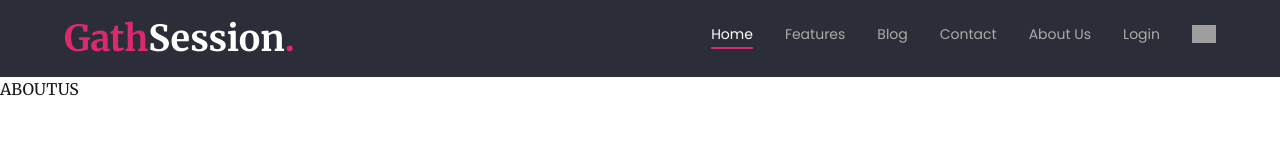
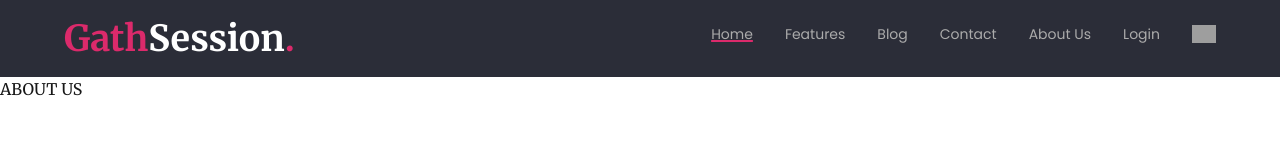
Before and after one commit to sushtsdvg/online-forum, a Next.js app: page /about-us in a window 1280 px wide. Shown: the top 160 px of the page. Built offline with nearby package versions, Linux system fonts and the light colour scheme; grey boxes are pictures that could not be loaded.

Commit message:
fix(): used map to map array

```diff
--- a/src/app/about-us/page.tsx
+++ b/src/app/about-us/page.tsx
@@ -1,5 +1,5 @@
 const aboutUs = () => {
-  return (<h1 className="uppercase">aboutUs</h1>);
+  return <h1 className="uppercase">about Us</h1>;
 };
 
 export default aboutUs;
--- a/src/app/contact-us/page.tsx
+++ b/src/app/contact-us/page.tsx
@@ -1,5 +1,5 @@
 const contactUs = () => {
-  return <h1 className="uppercase">contactUs</h1>;
+  return <h1 className="uppercase">contact Us</h1>;
 };
 
 export default contactUs;
--- a/src/app/layout.tsx
+++ b/src/app/layout.tsx
@@ -1,37 +1,39 @@
 import Header, { headerPropsType } from "@/components/Header";
 import type { Metadata } from "next";
-import localFont from "next/font/local";
 import "./globals.css";
 const getHeaderData = (): headerPropsType[] => {
   return [
     {
-      heading: {
-        part1: "Gath",
-        part2: "Session",
-        part3: ".",
-      },
-      menuItems: {
-        item1: "Home",
-        item2: "Features",
-        item3: "Blog",
-        item4: "Contact",
-        item5: "About Us",
-        item6: "Login",
-      },
+      heading: [{ part: "Gath" }, { part: "Session" }, { part: "." }],
+      navLinks: [
+        {
+          title: "Home",
+          path: "/",
+        },
+        {
+          title: "Features",
+          path: "/features",
+        },
+        {
+          title: "Blog",
+          path: "/blog",
+        },
+        {
+          title: "Contact",
+          path: "/contact-us",
+        },
+        {
+          title: "About Us",
+          path: "/about-us",
+        },
+        {
+          title: "Login",
+          path: "/login",
+        },
+      ],
     },
   ];
 };
-
-const geistSans = localFont({
-  src: "./fonts/GeistVF.woff",
-  variable: "--font-geist-sans",
-  weight: "100 900",
-});
-const geistMono = localFont({
-  src: "./fonts/GeistMonoVF.woff",
-  variable: "--font-geist-mono",
-  weight: "100 900",
-});
 
 export const metadata: Metadata = {
   title: "Online Forum",
@@ -46,15 +48,13 @@ export default function RootLayout({
   const headerData = getHeaderData();
   return (
     <html lang="en">
-      <body
-        className={`${geistSans.variable} ${geistMono.variable} antialiased`}
-      >
+      <body>
         {headerData.map((header) => {
           return (
             <Header
-              key={header.heading.part1}
+              key={header.heading[0].part}
               heading={header.heading}
-              menuItems={header.menuItems}
+              navLinks={header.navLinks}
             />
           );
         })}
--- a/src/app/login/page.tsx
+++ b/src/app/login/page.tsx
@@ -1,4 +1,3 @@
-"use client";
 import FormWrapper, {
   FormType,
   IlookUpValidations,
@@ -40,7 +39,10 @@ const getFormData = (): FormType[] => {
   ];
 };
 const lookUpValidations: IlookUpValidations = {
-  email: yup.string().email().required("Email is required"),
+  email: yup
+    .string()
+    .email("Enter a valid Email")
+    .required("Email is required"),
   password: yup.string().required("Password is required").min(6),
 };
 const page = () => {
@@ -119,12 +121,7 @@ const page = () => {
             </div>
             <div className="inline-flex flex-row justify-center gap-2 m-2">
               <div className="inline-flex gap-2 ">
-                <input
-                  type="checkbox"
-                  name="Remember Me"
-                  id="checkbox"
-                  required
-                />
+                <input type="checkbox" name="Remember Me" id="checkbox" />
                 <label htmlFor="remember Me">Remember Me</label>
               </div>
               <div className="text-blue-600">
--- a/src/components/Header.tsx
+++ b/src/components/Header.tsx
@@ -1,53 +1,79 @@
 import Image from "next/image";
 import Link from "next/link";
-export type headerPropsType = {
-  heading: {
-    part1: string;
-    part2: string;
-    part3: string;
-  };
-  menuItems: {
-    item1: string;
-    item2: string;
-    item3: string;
-    item4: string;
-    item5: string;
-    item6: string;
-  };
-};
-
-const Header = ({ heading, menuItems }: headerPropsType) => {
+export interface headerPropsType {
+  heading: [
+    {
+      part: string;
+    },
+    {
+      part: string;
+    },
+    {
+      part: string;
+    }
+  ];
+  navLinks: [
+    {
+      title: string;
+      path: string;
+    },
+    {
+      title: string;
+      path: string;
+    },
+    {
+      title: string;
+      path: string;
+    },
+    {
+      title: string;
+      path: string;
+    },
+    {
+      title: string;
+      path: string;
+    },
+    {
+      title: string;
+      path: string;
+    }
+  ];
+}
+const Header = ({ heading, navLinks }: headerPropsType) => {
   return (
     <div className="bg-[#2b2d38] w-max-[1920px] py-4 px-16">
       <div className="flex justify-between">
         <div className="flex text-4xl font-bold leading-[45.25px]">
-          <h1 className="text-[#db2a6b]">{heading.part1}</h1>
-          <h1 className="text-[#ffffff]">{heading.part2}</h1>
-          <h1 className="text-[#db2a6b]">{heading.part3}</h1>
+          {heading.map((headingPart) => (
+            <h1
+              className={
+                headingPart.part === heading[1].part
+                  ? "text-white"
+                  : "text-[#db2a6b]"
+              }
+              key={headingPart.part}
+            >
+              {headingPart.part}
+            </h1>
+          ))}
         </div>
         <div className="justify-items-center pt-2">
-          <ul className="flex list-none gap-8 font-poppins">
-            <Link
-              href="#"
-              className="text-sm text-[#FFFFFF] underline underline-offset-8 decoration-[#DB2A6B] decoration-2"
-            >
-              {menuItems.item1}
-            </Link>
-            <Link href="/features" className="text-sm text-[#ABABAB]">
-              {menuItems.item2}
-            </Link>
-            <Link href="/blog" className="text-sm text-[#ABABAB]">
-              {menuItems.item3}
-            </Link>
-            <Link href="/contact-us" className="text-sm text-[#ABABAB]">
-              {menuItems.item4}
-            </Link>
-            <Link href="/about-us" className="text-sm text-[#ABABAB]">
-              {menuItems.item5}
-            </Link>
-            <Link href="/login" className="text-sm text-[#ABABAB]">
-              {menuItems.item6}
-            </Link>
+          <ul className="flex list-none gap-8 font-poppins pb-2">
+            {navLinks.map((link) => (
+              <li key={link.title} className="text-sm text-[#ABABAB]">
+                <Link
+                  href={link.path}
+                  passHref
+                  className={
+                    link.path === navLinks[0].path
+                      ? "underline underline-offset-1 decoration-2 decoration-[#DB2A6B]"
+                      : ""
+                  }
+                >
+                  {link.title}
+                </Link>
+              </li>
+            ))}
             <button>
               <Image
                 src={"/images/Menu.svg"}
@@ -64,3 +90,6 @@ const Header = ({ heading, menuItems }: headerPropsType) => {
 };
 
 export default Header;
+// Use NavLink
+// Use Map function
+// Use props
--- a/src/components/Login.tsx
+++ b/src/components/Login.tsx
@@ -1,5 +1,4 @@
 "use client";
-
 import { Formik, FormikErrors, useFormikContext } from "formik";
 import Image from "next/image";
 import { ReactNode } from "react";
@@ -82,7 +81,6 @@ export function Login({ image, input }: FormType) {
       <p className="text-red-600 font-normal">
         {JSON.stringify(error?.[input.name])}
       </p>
-      {/* <p>{JSON.stringify(formik.errors)}</p> */}
     </div>
   );
 }
```
